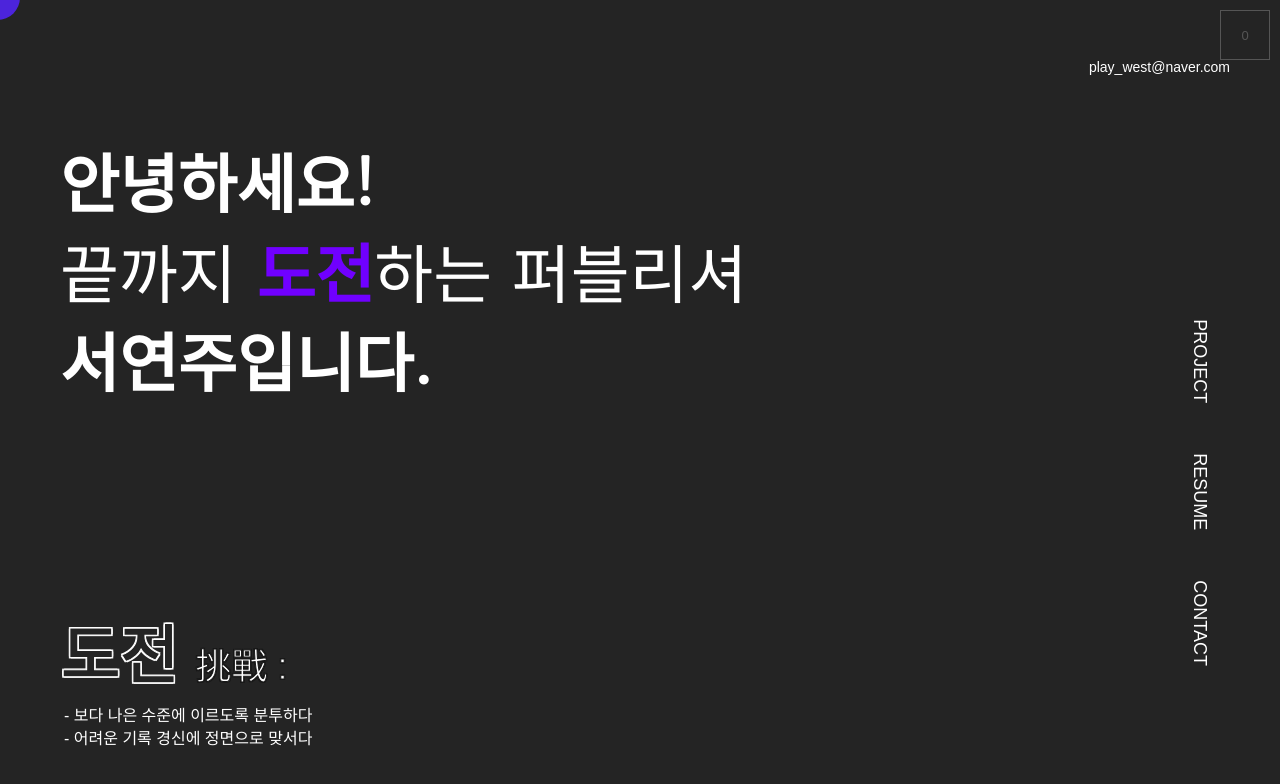
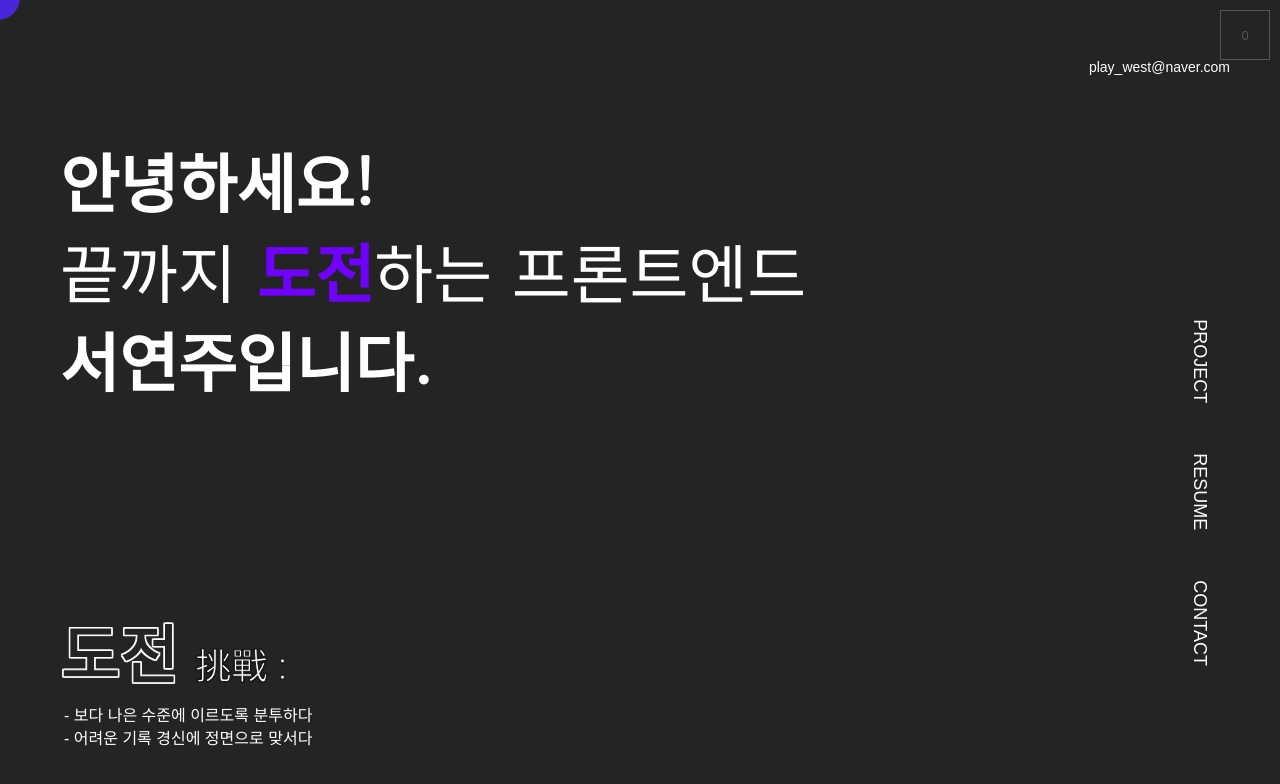
Before and after one commit to west-play/seoyounju, a website: page src/index.html in a window 1280 px wide. Shown: the top 784 px of the page. Drawn offline with nearby package versions, Linux system fonts and the light colour scheme.

Commit message:
v04.03_16:26

```diff
--- a/src/index.html
+++ b/src/index.html
@@ -41,7 +41,7 @@
   <section class="main shown">
     <p class="hello">
       안녕하세요!<br>
-      <span>끝까지 <b class="challenge">도전</b>하는 퍼블리셔</span><br>서연주입니다.
+      <span>끝까지 <b class="challenge">도전</b>하는 프론트엔드</span><br>서연주입니다.
     </p>
     <article class="about-space">
       <h2>도전 <span>挑戰 :</span></h2>
```
Also changed, not shown: 1 other file.
